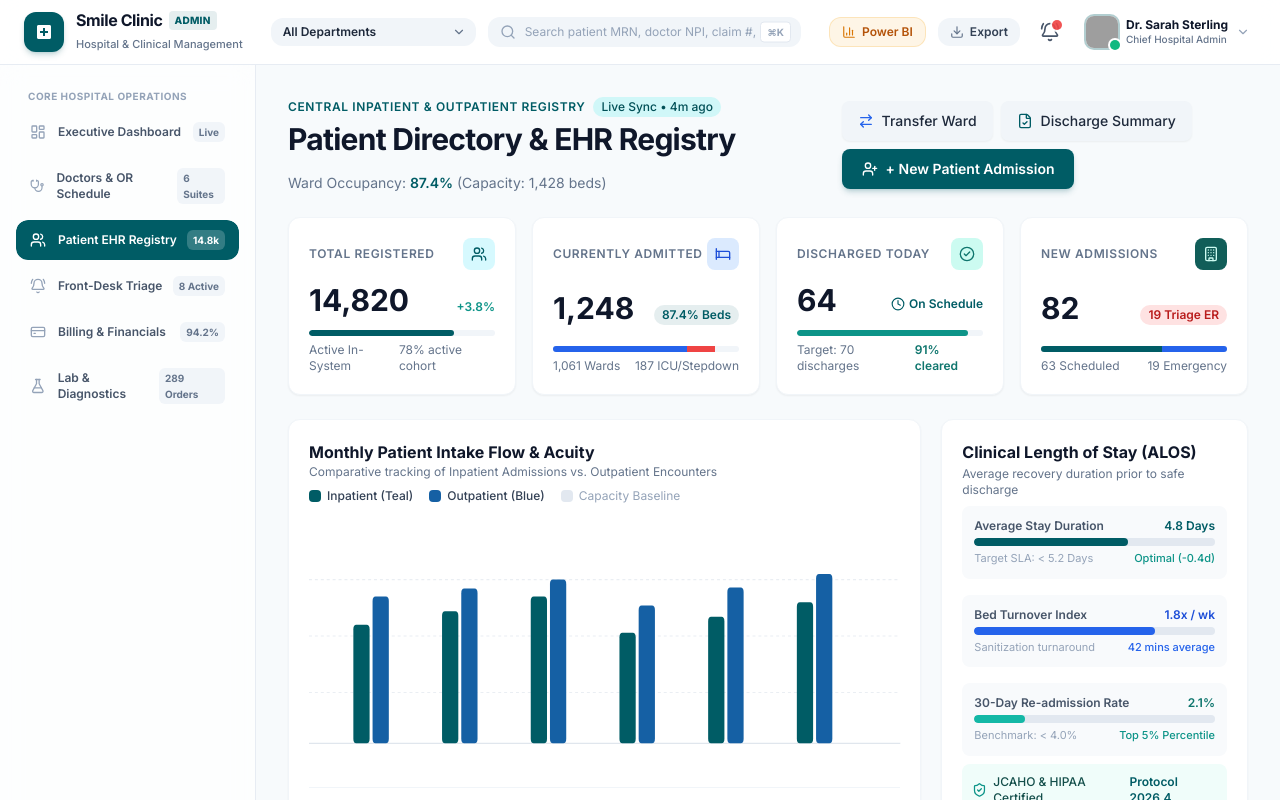
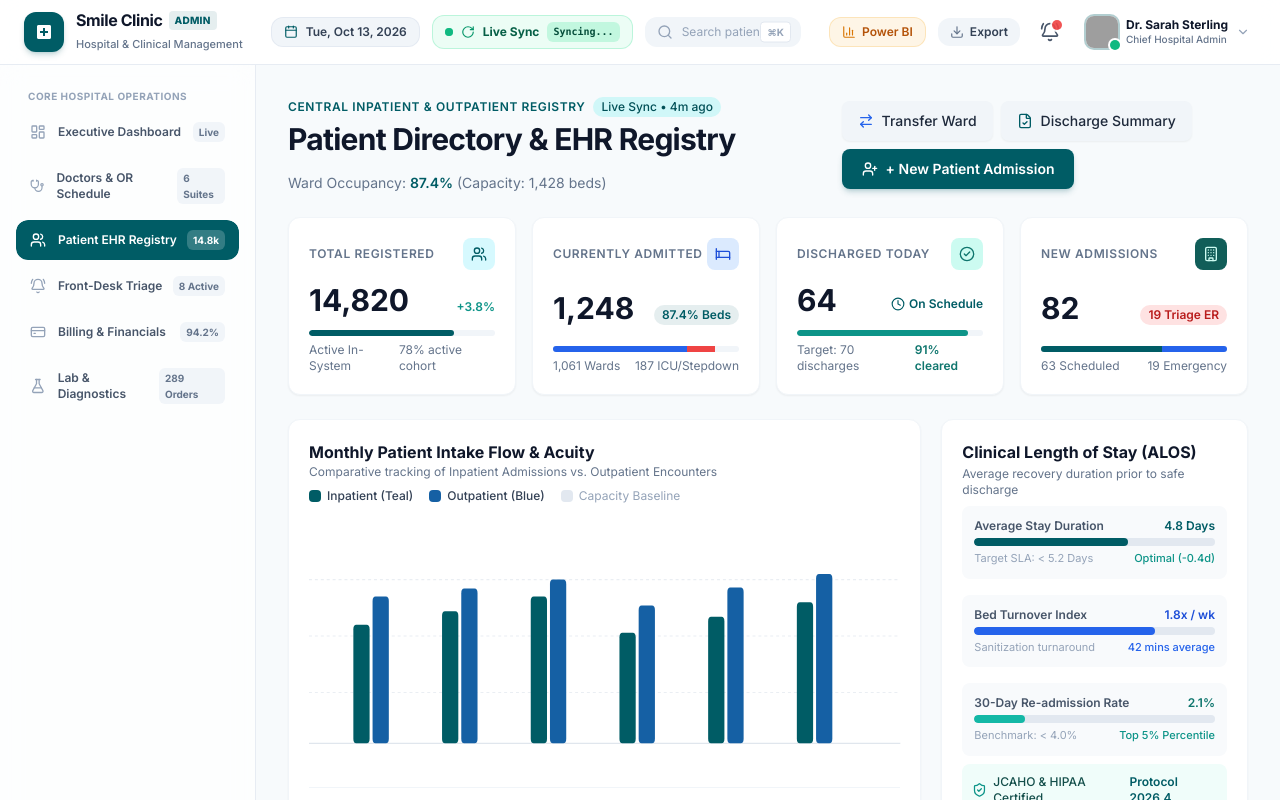
Before and after one commit to HelloWorld-Farhan/Admin_DentalClinic, a React (Vite) app: page /dashboard/patients in a window 1280 px wide. Shown: the top 800 px of the page. Built offline with nearby package versions, Linux system fonts and the light colour scheme; grey boxes are pictures that could not be loaded.

Commit message:
fix(header-nav-billing): remove dept filter, add today date and 5s live sync, fix nav route mounting and billing invoice modal

```diff
--- a/src/components/Layout.tsx
+++ b/src/components/Layout.tsx
@@ -21,7 +21,9 @@ import {
   CheckCircle2,
   ExternalLink,
   Trash2,
-  Check
+  Check,
+  Calendar,
+  RotateCw
 } from 'lucide-react';
 import { mockNotifications } from '../data/mockData';
 import { NotificationItem } from '../types';
@@ -40,7 +42,39 @@ export default function Layout() {
   // Lock background window scrolling whenever any popup, drawer, or modal is open
   useBodyScrollLock(Boolean(mobileMenuOpen || notificationsOpen || profileOpen || powerBiOpen || exportOpen));
 
-  const [selectedDept, setSelectedDept] = useState('All Departments');
+  // Today's Date and 5-second recurring live sync state
+  const [currentDateFormatted] = useState(() => {
+    return new Date().toLocaleDateString('en-US', {
+      weekday: 'short',
+      month: 'short',
+      day: 'numeric',
+      year: 'numeric',
+    });
+  });
+
+  const [syncCountdown, setSyncCountdown] = useState(5);
+  const [isSyncing, setIsSyncing] = useState(false);
+
+  useEffect(() => {
+    // 5-second periodic live sync interval
+    const syncInterval = setInterval(() => {
+      setIsSyncing(true);
+      setTimeout(() => {
+        setIsSyncing(false);
+      }, 850);
+      setSyncCountdown(5);
+    }, 5000);
+
+    const countdownInterval = setInterval(() => {
+      setSyncCountdown((prev) => (prev <= 1 ? 5 : prev - 1));
+    }, 1000);
+
+    return () => {
+      clearInterval(syncInterval);
+      clearInterval(countdownInterval);
+    };
+  }, []);
+
   const [notificationFilter, setNotificationFilter] = useState<'all' | 'critical' | 'financial' | 'triage'>('all');
 
   const [notifications, setNotifications] = useState<NotificationItem[]>(mockNotifications);
@@ -231,27 +265,33 @@ export default function Layout() {
             </NavLink>
           </div>
 
-          {/* Middle: Department Selector & Search */}
-          <div className="hidden md:flex items-center gap-3 flex-1 max-w-xl mx-4">
-            {/* Department Dropdown */}
-            <div className="relative shrink-0">
-              <select
-                value={selectedDept}
-                onChange={(e) => {
-                  setSelectedDept(e.target.value);
-                  showToast('info', 'Department Filter', `Switched view to ${e.target.value}`);
-                }}
-                className="appearance-none pl-3 pr-8 py-1.5 bg-slate-100 hover:bg-slate-200/80 rounded-xl text-xs font-semibold text-slate-800 border-none cursor-pointer focus:ring-2 focus:ring-primary transition-all"
-              >
-                <option>All Departments</option>
-                <option>Oral &amp; Maxillofacial Surgery</option>
-                <option>Restorative &amp; Endodontics</option>
-                <option>Orthodontics &amp; Craniofacial</option>
-                <option>Periodontics &amp; Implants</option>
-                <option>Emergency Triage Station</option>
-                <option>Pathology &amp; Diagnostics</option>
-              </select>
-              <ChevronDown className="w-3.5 h-3.5 text-slate-500 absolute right-2.5 top-1/2 -translate-y-1/2 pointer-events-none" />
+          {/* Middle: Today's Date & Live 5s Sync Telemetry + Global Search */}
+          <div className="hidden md:flex items-center gap-3 flex-1 max-w-2xl mx-2 lg:mx-4">
+            {/* Today's Date Badge */}
+            <div className="flex items-center gap-2 px-3 py-1.5 bg-slate-100 hover:bg-slate-200/70 border border-slate-200/80 rounded-xl text-xs font-semibold text-slate-700 shrink-0 transition-colors shadow-2xs">
+              <Calendar className="w-3.5 h-3.5 text-primary" />
+              <span>{currentDateFormatted}</span>
+            </div>
+
+            {/* Live 5-Second Sync Indicator */}
+            <div
+              onClick={() => {
+                setIsSyncing(true);
+                setTimeout(() => setIsSyncing(false), 800);
+                showToast('success', 'Real-Time Sync Completed', 'Local clinical state synchronized with central HL7 node.');
+              }}
+              className="flex items-center gap-2 px-3 py-1.5 bg-emerald-50 hover:bg-emerald-100/70 border border-emerald-200/70 rounded-xl text-xs font-semibold text-emerald-800 shrink-0 transition-all cursor-pointer shadow-2xs group"
+              title="Click to force immediate synchronization (Auto-syncs every 5s)"
+            >
+              <span className="relative flex h-2 w-2">
+                <span className={`absolute inline-flex h-full w-full rounded-full bg-emerald-400 opacity-75 ${isSyncing ? 'animate-ping' : ''}`} />
+                <span className="relative inline-flex rounded-full h-2 w-2 bg-emerald-500" />
+              </span>
+              <RotateCw className={`w-3.5 h-3.5 text-emerald-600 transition-transform ${isSyncing ? 'animate-spin' : 'group-hover:rotate-180'}`} />
+              <span className="font-bold">Live Sync</span>
+              <span className="text-[10px] px-1.5 py-0.5 rounded-md bg-emerald-200/60 text-emerald-900 font-mono">
+                {isSyncing ? 'Syncing...' : `${syncCountdown}s`}
+              </span>
             </div>
 
             {/* Global Search Bar */}
@@ -746,19 +786,9 @@ export default function Layout() {
           )}
         </AnimatePresence>
 
-        {/* Content Outlet with Smooth Page Transitions */}
+        {/* Content Outlet with Direct Responsive Mounting */}
         <main className="flex-1 p-3 sm:p-6 lg:p-8 max-w-full overflow-x-hidden">
-          <AnimatePresence mode="wait">
-            <motion.div
-              key={location.pathname}
-              initial={{ opacity: 0 }}
-              animate={{ opacity: 1 }}
-              exit={{ opacity: 0 }}
-              transition={{ duration: 0.18, ease: 'easeOut' }}
-            >
-              <Outlet context={{ showToast, openPowerBi: () => setPowerBiOpen(true), openExport: () => setExportOpen(true) }} />
-            </motion.div>
-          </AnimatePresence>
+          <Outlet context={{ showToast, openPowerBi: () => setPowerBiOpen(true), openExport: () => setExportOpen(true) }} />
         </main>
       </div>
     </div>
--- a/src/components/PowerBIModal.tsx
+++ b/src/components/PowerBIModal.tsx
@@ -94,7 +94,7 @@ export default function PowerBIModal({ isOpen, onClose }: PowerBIModalProps) {
                     DirectQuery Live
                   </span>
                 </div>
-                <p className="text-xs text-slate-300 mt-0.5">Azure Synapse Healthcare Fabric &bull; HL7 FHIR Model R4</p>
+                <p className="text-xs text-slate-300 mt-0.5">Azure Synapse Healthcare Fabric • HL7 FHIR Model R4</p>
               </div>
             </div>
             <div className="flex items-center gap-2">
@@ -268,7 +268,7 @@ export default function PowerBIModal({ isOpen, onClose }: PowerBIModalProps) {
           <div className="p-4 bg-slate-50 dark:bg-slate-800/80 border-t border-slate-200 dark:border-slate-800 flex flex-col sm:flex-row items-center justify-between gap-3 shrink-0">
             <div className="text-xs text-slate-500 flex items-center gap-2">
               <Activity className="w-4 h-4 text-emerald-500" />
-              <span>Real-Time Model Refresh &bull; Azure Lakehouse Latency: 42ms</span>
+              <span>Real-Time Model Refresh • Azure Lakehouse Latency: 42ms</span>
             </div>
 
             <div className="flex items-center gap-2.5 w-full sm:w-auto">
--- a/src/pages/ForgotPassword.tsx
+++ b/src/pages/ForgotPassword.tsx
@@ -586,7 +586,7 @@ export const ForgotPassword: React.FC<ForgotPasswordProps> = ({ onNotify }) => {
           <Headphones className="w-3.5 h-3.5 text-blue-600" />
           <span>Need IT Emergency Assistance? Call Helpdesk ext. 4402</span>
         </div>
-        <span>Smile Clinic Hospital Management System &bull; TLS 1.3 Certified</span>
+        <span>Smile Clinic Hospital Management System • TLS 1.3 Certified</span>
       </footer>
     </div>
   );
--- a/src/pages/Laboratory.tsx
+++ b/src/pages/Laboratory.tsx
@@ -547,7 +547,7 @@ export const Laboratory: React.FC<LaboratoryProps> = ({ onNotify, onOpenPowerBI,
                     )}
 
                     <span className="font-mono font-semibold text-xs text-[#005c65]">#{order.orderNumber}</span>
-                    <span className="text-slate-300">&bull;</span>
+                    <span className="text-slate-300">•</span>
                     <span className="text-xs text-slate-500">Order: {order.orderTime}</span>
                   </div>
 
@@ -609,7 +609,7 @@ export const Laboratory: React.FC<LaboratoryProps> = ({ onNotify, onOpenPowerBI,
                 </div>
 
                 <div className="flex items-center justify-between text-xs text-slate-500 pt-2">
-                  <span>Assay Line: {order.analyzerId} &bull; TAT: {order.turnaroundTime}</span>
+                  <span>Assay Line: {order.analyzerId} • TAT: {order.turnaroundTime}</span>
                   <div className="flex items-center gap-3">
                     <button
                       onClick={(e) => {
```
Also changed, not shown: src/data/mockData.ts (+11 -11 lines), src/pages/Billing.tsx (+27 -11 lines), src/pages/Dashboard.tsx (+6 -6 lines).
